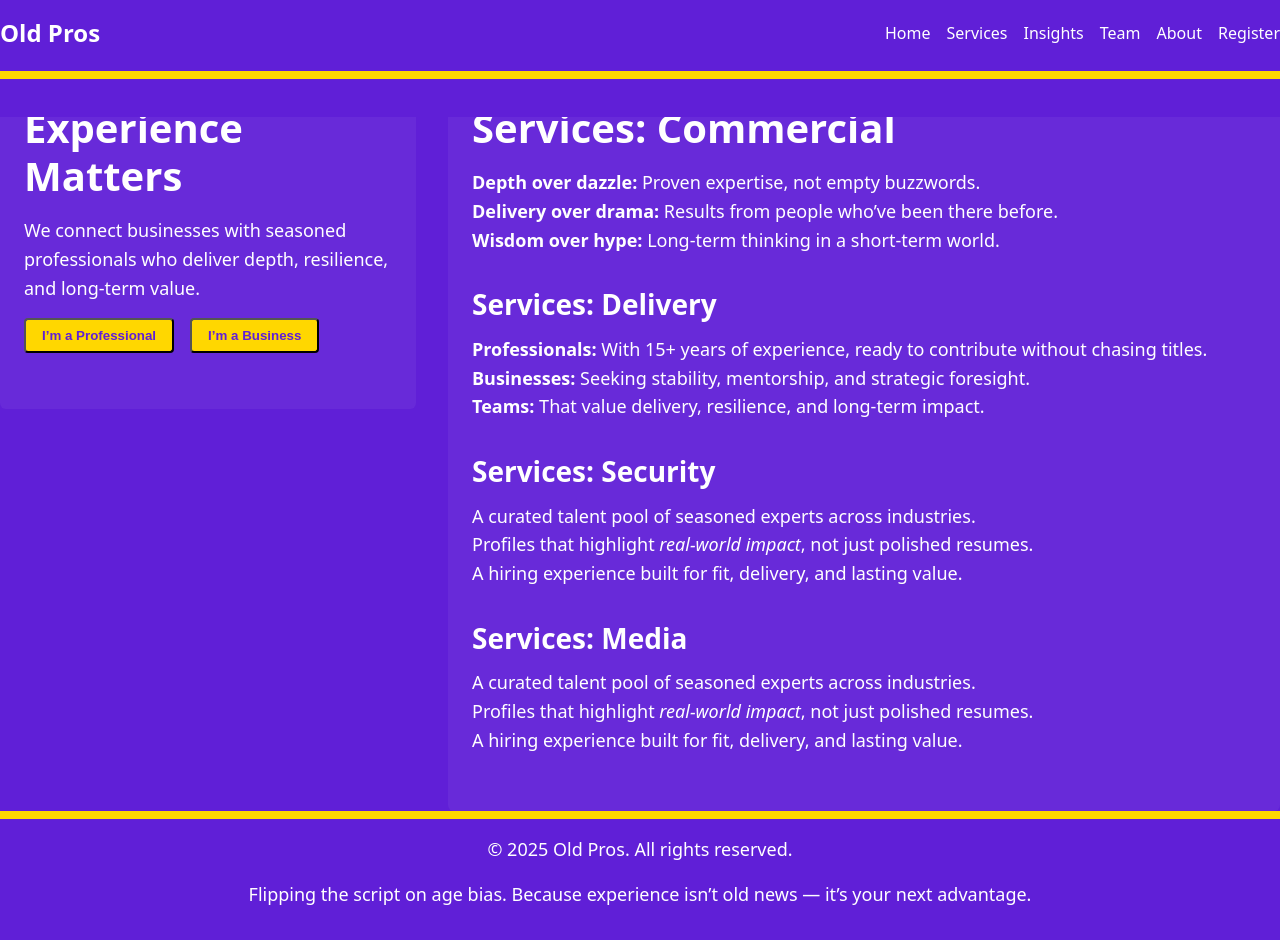
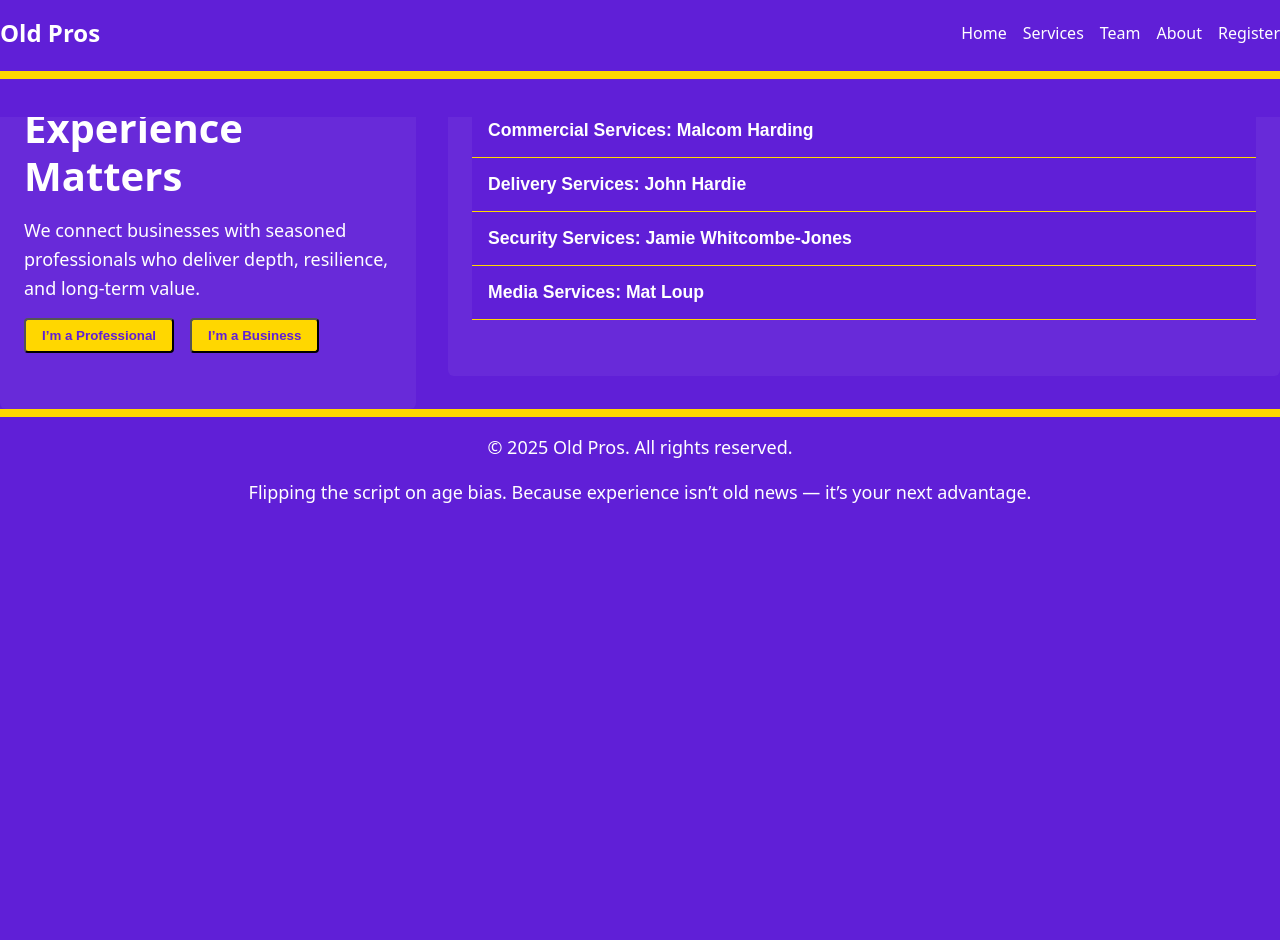
Before and after one commit to jwh99common/old-pros, a website: page public/services/index.html in a window 1280 px wide. After the commit the page ends 800 px from the top, so only its background shows below. Drawn offline with Linux system fonts and the light colour scheme.

Commit message:
Auto-sync: 2025-11-24 10:50:32

```diff
--- a/public/css/main.css
+++ b/public/css/main.css
@@ -194,3 +194,52 @@ p {
   margin-top: 0.25rem;
   box-sizing: border-box;
 }
+.accordion {
+  margin: 2rem 0;
+}
+
+.accordion-item {
+  border-bottom: 1px solid gold; /* gold divider line */
+}
+
+.accordion-header {
+  background: #601fd7; /* match site background */
+  color: #fff;         /* white text */
+  border: none;
+  width: 100%;
+  text-align: left;
+  padding: 1rem;
+  font-size: 1.1rem;
+  font-weight: bold;
+  cursor: pointer;
+  transition: background 0.2s ease, color 0.2s ease;
+}
+
+.accordion-header:hover {
+  background: gold;    /* gold highlight on hover */
+  color: #601fd7;      /* invert text colour */
+}
+
+.accordion-content {
+  max-height: 0;
+  overflow: hidden;
+  transition: max-height 0.3s ease, padding 0.3s ease;
+  padding: 0 1rem;
+  background: rgba(255, 255, 255, 0.05); /* subtle translucent box */
+  color: #fff; /* keep text white */
+}
+
+.accordion-content ul {
+  margin: 1rem 0;
+  padding: 0;
+  list-style: none;
+}
+
+.accordion-content li {
+  margin-bottom: 0.5rem;
+}
+
+.accordion-item.active .accordion-content {
+  max-height: 500px; /* adjust as needed */
+  padding: 1rem;
+}
--- a/public/partials/header.html
+++ b/public/partials/header.html
@@ -5,7 +5,6 @@
       <ul>
         <li><a href="/">Home</a></li>
         <li><a href="/services">Services</a></li>
-        <li><a href="/insights">Insights</a></li>
         <li><a href="/team">Team</a></li>
         <li><a href="/about">About</a></li>
         <!--<li><a href="/contact">Contact</a></li>-->
--- a/public/services/index.html
+++ b/public/services/index.html
@@ -5,7 +5,6 @@
   <meta name="viewport" content="width=device-width, initial-scale=1.0" />
   <title>Old Pros — Experience Matters</title>
   <link rel="stylesheet" href="/css/main.css" />
-
 </head>
 <body>
 
@@ -28,34 +27,51 @@
       <!-- Right column box -->
       <div class="column-right">
         <div class="column-box">
-          <section class="manifesto">
-            <h1>Services: Commercial</h1>
-            <p>
-              <strong>Depth over dazzle:</strong> Proven expertise, not empty buzzwords.<br>
-              <strong>Delivery over drama:</strong> Results from people who’ve been there before.<br>
-              <strong>Wisdom over hype:</strong> Long‑term thinking in a short‑term world.
-            </p>
+          <section class="manifesto accordion">
 
-            <h2>Services: Delivery</h2>
-            <p>
-              <strong>Professionals:</strong> With 15+ years of experience, ready to contribute without chasing titles.<br>
-              <strong>Businesses:</strong> Seeking stability, mentorship, and strategic foresight.<br>
-              <strong>Teams:</strong> That value delivery, resilience, and long‑term impact.
-            </p>
+            <div class="accordion-item">
+              <button class="accordion-header">Commercial Services: Malcom Harding</button>
+              <div class="accordion-content">
+                <ul>
+                  <li><strong>Contract Negotiation Reviews:</strong> Are you getting value for money</li>
+                  <li><strong>MSP Advice and Management:</strong> Are you getting the service you deserve</li>
+                  <li><strong>Transitional Service Agreements:</strong> Make sure you've covered all the bases</li>
+                </ul>
+              </div>
+            </div>
 
-            <h2>Services: Security</h2>
-            <p>
-              A curated talent pool of seasoned experts across industries.<br>
-              Profiles that highlight <em>real‑world impact</em>, not just polished resumes.<br>
-              A hiring experience built for fit, delivery, and lasting value.
-            </p>
+            <div class="accordion-item">
+              <button class="accordion-header">Delivery Services: John Hardie</button>
+              <div class="accordion-content">
+                <ul>
+                  <li><strong>PMO Audits/Setup:</strong> Deliver quickly and consistently</li>
+                  <li><strong>Prioritisation:</strong> Audit, Categorise, Prioritise, Act</li>
+                  <li><strong>Program Recovery:</strong> Get back on track fast</li>
+                </ul>
+              </div>
+            </div>
 
-            <h2>Services: Media</h2>
-            <p>
-              A curated talent pool of seasoned experts across industries.<br>
-              Profiles that highlight <em>real‑world impact</em>, not just polished resumes.<br>
-              A hiring experience built for fit, delivery, and lasting value.
-            </p>
+            <div class="accordion-item">
+              <button class="accordion-header">Security Services: Jamie Whitcombe-Jones</button>
+              <div class="accordion-content">
+                <ul>
+                  <li><strong>Strategy:</strong> High level thinking</li>
+                  <li><strong>Vendors:</strong> Support Vendor Selection</li>
+                  <li><strong>Audit:</strong> Review and fix your current Security Posture</li>
+                </ul>
+              </div>
+            </div>
+
+            <div class="accordion-item">
+              <button class="accordion-header">Media Services: Mat Loup</button>
+              <div class="accordion-content">
+                <ul>
+                  <li><strong>Strategy:</strong> High level thinking</li>
+                  <li><strong>Thought Leadership:</strong> Build influence and credibility</li>
+                  <li><strong>Sustainability:</strong> Embed long-term resilience</li>
+                </ul>
+              </div>
+            </div>
 
           </section>
         </div>
@@ -63,6 +79,8 @@
 
     </div>
   </main>
+
+  <!-- CTA Modal -->
   <div id="cta-modal" class="modal hidden">
     <div class="modal-content">
       <h2>How can we help?</h2>
@@ -92,6 +110,7 @@
       </form>
     </div>
   </div>
+
   <!-- Gold band -->
   <div class="gold-band"></div>
 
@@ -106,6 +125,15 @@
   <script src="/js/cta-d1.js"></script>
   <script src="/js/inject-header.js"></script>
   <script src="/js/inject-hero.js"></script>
+  <script>
+    // Accordion toggle logic
+    document.querySelectorAll(".accordion-header").forEach((header) => {
+      header.addEventListener("click", () => {
+        const item = header.parentElement;
+        item.classList.toggle("active");
+      });
+    });
+  </script>
 
 </body>
 </html>
```
Also changed, not shown: public/about/index.html (+10 -3 lines), public/index.html (+1 -1 lines). Lines whose indentation alone changed are shown as unchanged.
